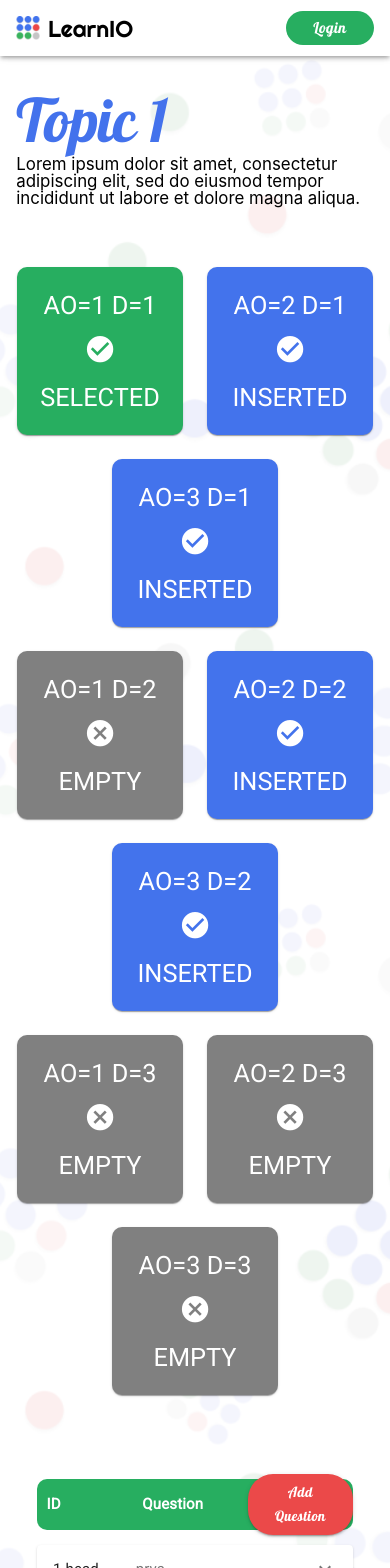
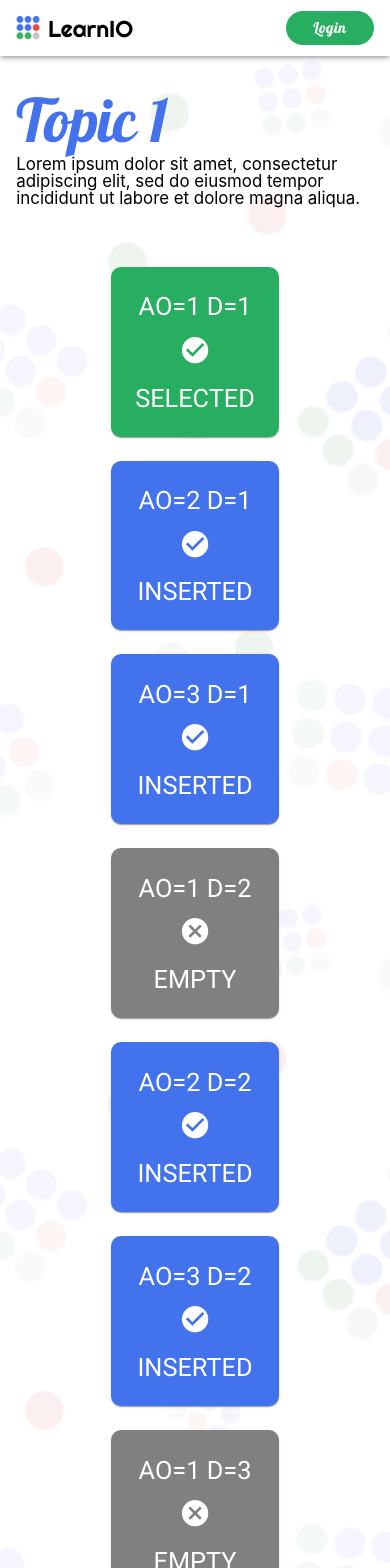
Before and after one commit to IvanLuksic/LearnIO, a React (Create React App) app in the folder learnio/: page /topic/1 in a window 390 px wide. Shown: the top 1568 px of the page. Built offline with nearby package versions, Linux system fonts and the light colour scheme.

Commit message:
Fixed bugs, improved responsiveness

```diff
--- a/learnio/src/components/EditQuestion.jsx
+++ b/learnio/src/components/EditQuestion.jsx
@@ -8,6 +8,7 @@ import Typography from '@material-ui/core/Typography';
 import ExpandMoreIcon from '@material-ui/icons/ExpandMore';
 import Pagination from '@material-ui/lab/Pagination';
 import Button from '@material-ui/core/Button';
+import Hidden from '@material-ui/core/Hidden';
 import Popup from 'reactjs-popup';
 import 'reactjs-popup/dist/index.css';
 import AddQuestPU from './AddQuestPU';
@@ -48,6 +49,7 @@ const useStyles = makeStyles((theme)=>({
         borderRadius: '10px',
         display: 'flex',
         alignItems:'center',
+        justify: "space-evenly"
     },
     accRoot: {
         position: 'relative',
@@ -172,13 +174,14 @@ export function EditQuestion(props) {
             <div className={classes.tableHeader}>
             <Typography className={classes.Heading}>ID</Typography>
             <Typography style={{marginLeft:'-3%'}} className={classes.Heading}>Question</Typography>
-             <Popup trigger={
+             <Hidden smDown><Popup trigger={
               <Button style={{position:'relative', float:'right', borderRadius:'25px', fontFamily:"Lobster"}} variant="contained" color="secondary">
                 Add Question
               </Button>
               } modal nested fixed>
               { <AddQuestPU/>  }
               </Popup>
+              </Hidden>
             </div>
             <div style={{position:'relative', marginTop:'5%'}}><AddAccordion questions={props.questions}/></div>
             </div>
--- a/learnio/src/components/MatricaAdmin.jsx
+++ b/learnio/src/components/MatricaAdmin.jsx
@@ -33,7 +33,7 @@ const useStyles = makeStyles((theme) => ({
             paddingTop:"10vh",
           },
           [theme.breakpoints.up('md')]: {
-            paddingTop:"1vh",
+            paddingTop:"10vh",
           },
           paddingBottom:'9px',
       },
@@ -45,8 +45,8 @@ const useStyles = makeStyles((theme) => ({
           fontFamily: "Lobster"
       },
     paper:{
-        width: 150,
-        height: 150,
+        width: "6em",
+        height: "6em",
         textAlign: 'center',
         variant: "outlined",
         backgroundColor: '#BDBDBD',
@@ -63,8 +63,15 @@ const useStyles = makeStyles((theme) => ({
             height: "0vh",
           },
           [theme.breakpoints.up('md')]: {
-            height: "80vh",
+            height: "100vh",
           },
+    },
+    matrix:{
+        [theme.breakpoints.up('md')]: {
+             overflowY: "scroll",
+             maxHeight: "100vh"
+          },
+
     }
 }));
 
@@ -74,7 +81,7 @@ function DisplayField(props){
         return ((props.questions.length>0)?"INSERTED":"EMPTY");
     });
     const [color,setColor]= useState(()=>{
-        if(status==="SELECTED") return "green";
+        if(status==="SELECTED") return "#27AE60";
         else return ((props.questions.length>0)?"#4373ec":"grey");
     });
     const [icon,setIcon]= useState(()=>{
@@ -365,12 +372,12 @@ function MatricaAdmin(props)
     return (
         <div style={{display: "flex", flexDirection: "column",justifyContent:"space-evenly", alignItems:"center"}} className={classes.background}>
         <Grid container direction="row" justify="space-evenly" alignItems="center"  height="100%">
-            <Grid container item md={6} direction="row" justify="center" alignItems="center" >
+            <Grid container item md={6} direction="row"  className={classes.matrix} justify="center" alignItems="center" >
                 <Grid item xs={11} md={8} className={classes.topicTitle} direction="column" justify="center" alignItems="flex-start"  container>
                     <Grid item><Typography  xs={11} color="primary" variant="h2" component="h2" className={classes.lobster}>Topic {topicID}</Typography></Grid>
                     <Grid item><p style={{fontSize:'2vh', color: 'black', display: 'block'}}>Lorem ipsum dolor sit amet, consectetur adipiscing elit, sed do eiusmod tempor incididunt ut labore et dolore magna aliqua.</p></Grid>
                 </Grid>
-                <Grid item md = {8} xs = {12} sm = {12} spacing={3} container direction="row" justify="center" alignItems="center" >
+                <Grid item md = {11} xs = {11} sm = {11} spacing={3} container direction="row" justify="center" alignItems="center" >
                     <DisplayMatrix changeSelected={changeAoDSelected} ar={fieldToRows(field,aoLVL,dLVL)} aoSelected={aoSelected} dSelected={dSelected}/>
                 </Grid>
             </Grid>
```
